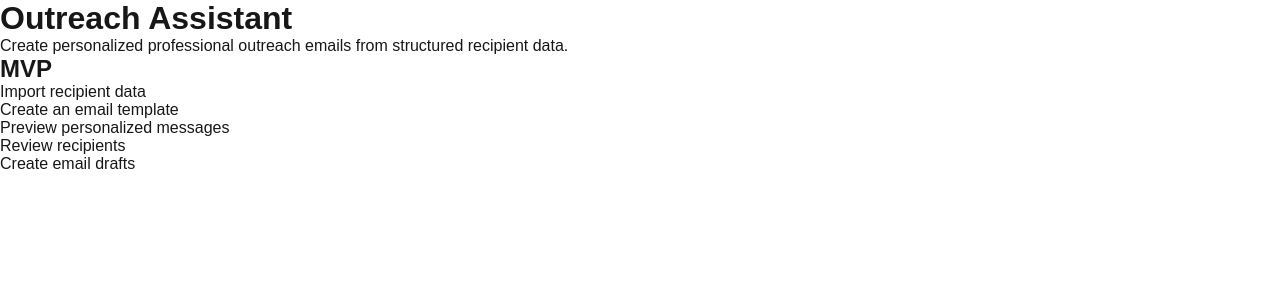
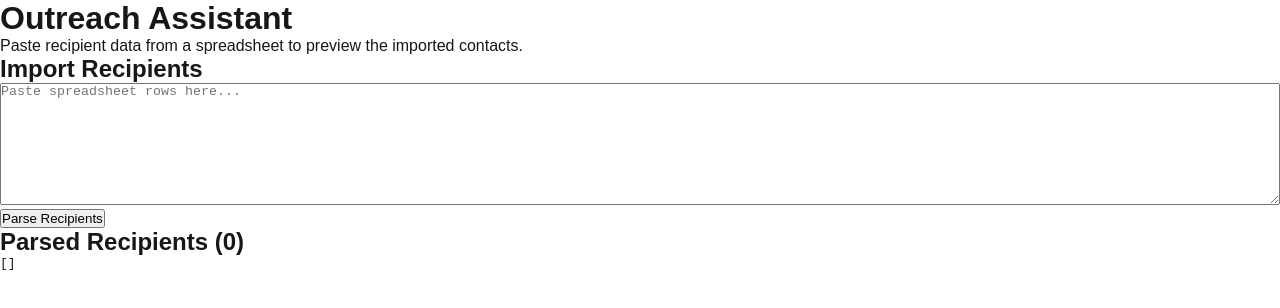
Before and after one commit to lightsage88/outreach-assistant, a Next.js app: page / in a window 1280 px wide. Shown: the top 308 px of the page. Built offline with nearby package versions, Linux system fonts and the light colour scheme.

Commit message:
feat: add recipient import preview interface

```diff
--- a/src/app/page.tsx
+++ b/src/app/page.tsx
@@ -1,23 +1,60 @@
+"use client";
+import { useState } from "react";
+import { parseRecipients } from "@/lib/parseRecipients";
+import type { Recipient } from "@/lib/parseRecipients";
+import { parse } from "path";
+
 export default function Home() {
+  const [input, setInput] = useState("");
+  const [recipients, setRecipients] = useState<Recipient[]>([]);
+  const [error, setError] = useState("");
+
+  const handleParse = () => {
+    try {
+      const parsed = parseRecipients(input);
+
+      setRecipients(parsed);
+      setError("");
+    } catch (err) {
+
+      setRecipients([]);
+      setError(
+        err instanceof Error ? err.message : "Something went wrong while parsing."
+      )
+    }
+  }
+
   return (
     <main>
       <h1>Outreach Assistant</h1>
 
       <p>
-        Create personalized professional outreach emails from structured
-        recipient data.
+        Paste recipient data from a spreadsheet to preview the imported contacts.
       </p>
 
       <section>
-        <h2>MVP</h2>
+        <h2>Import Recipients</h2>
 
-        <ol>
-          <li>Import recipient data</li>
-          <li>Create an email template</li>
-          <li>Preview personalized messages</li>
-          <li>Review recipients</li>
-          <li>Create email drafts</li>
-        </ol>
+        <textarea
+          value={input}
+          onChange={(event) => setInput(event.target.value)}
+          placeholder="Paste spreadsheet rows here..."
+          rows={8}
+          // Make more bespoke styling useing styled-components later!
+          style={{width: "100%" }}
+        />
+        <button type="button" onClick={handleParse}>
+          Parse Recipients
+        </button>
+
+      </section>
+      {error && (
+        <p role="alert">{error}</p>
+      )}
+
+      <section>
+        <h2>Parsed Recipients ({recipients.length})</h2>
+        <pre>{JSON.stringify(recipients, null, 2)}</pre>
       </section>
     </main>
   );
```
